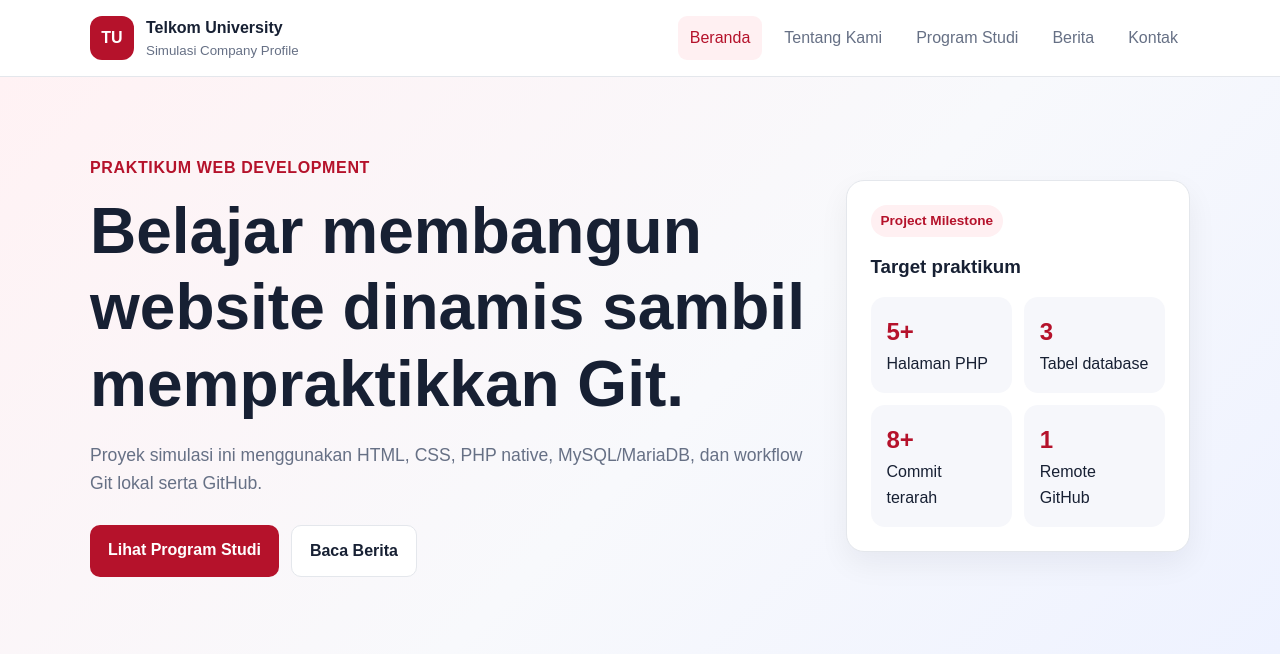
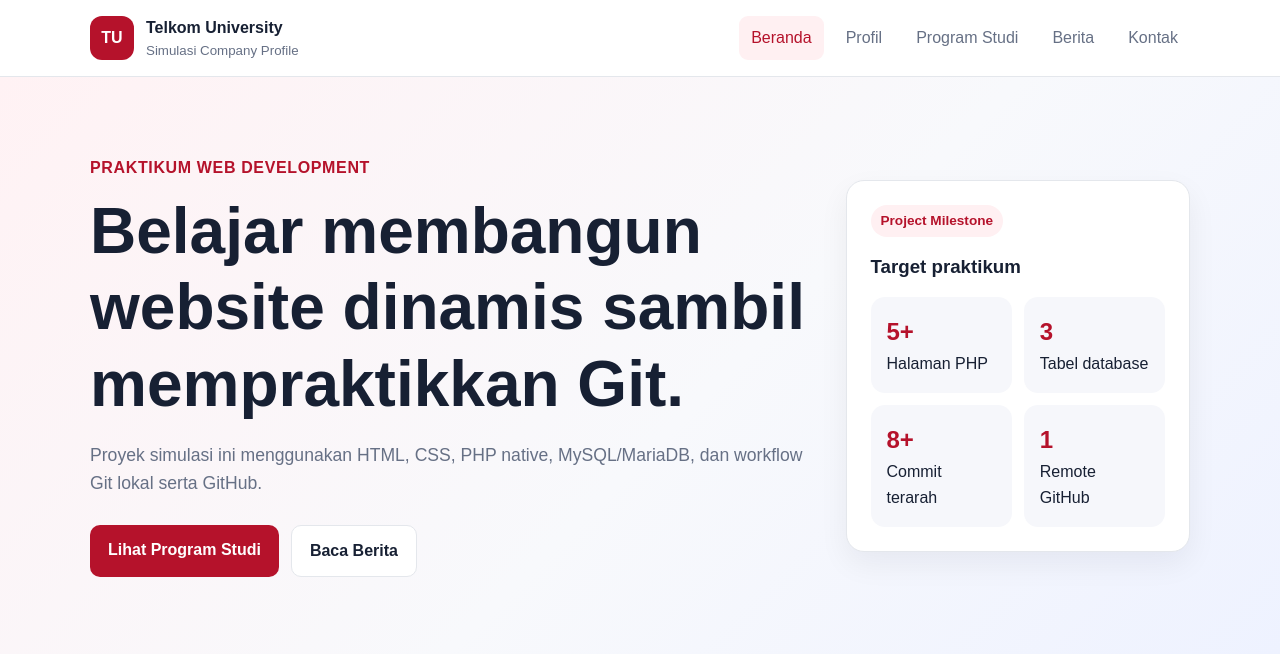
Before and after one commit to abiyyuadji/telkom-company-profile, a PHP site: page /index.php in a window 1280 px wide. Shown: the top 654 px of the page. Run offline with PHP 8.4, Linux system fonts and the light colour scheme; data comes from the database, SQL or seed files in the repository.

Commit message:
merge: selesaikan conflict navbar

```diff
--- a/includes/header.php
+++ b/includes/header.php
@@ -45,7 +45,7 @@ $currentPage = basename($_SERVER['PHP_SELF']);
             <a
                 class="<?= $currentPage === 'profile.php' ? 'active' : '' ?>"
                 href="/telkom-company-profile/profile.php">
-                Tentang Kami
+                Profil
             </a>
 
             <a
```
